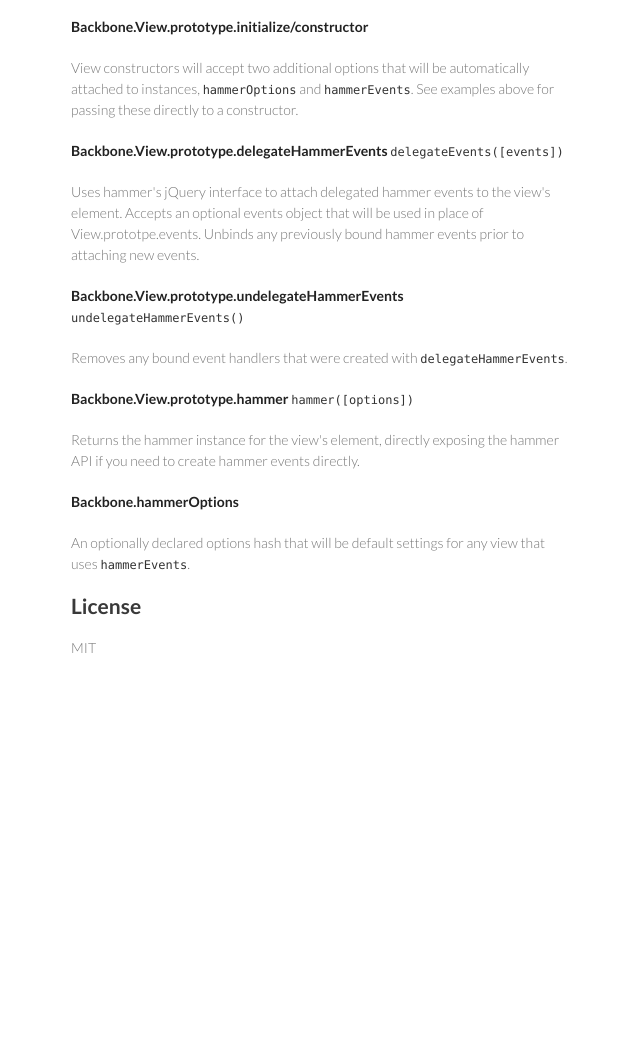
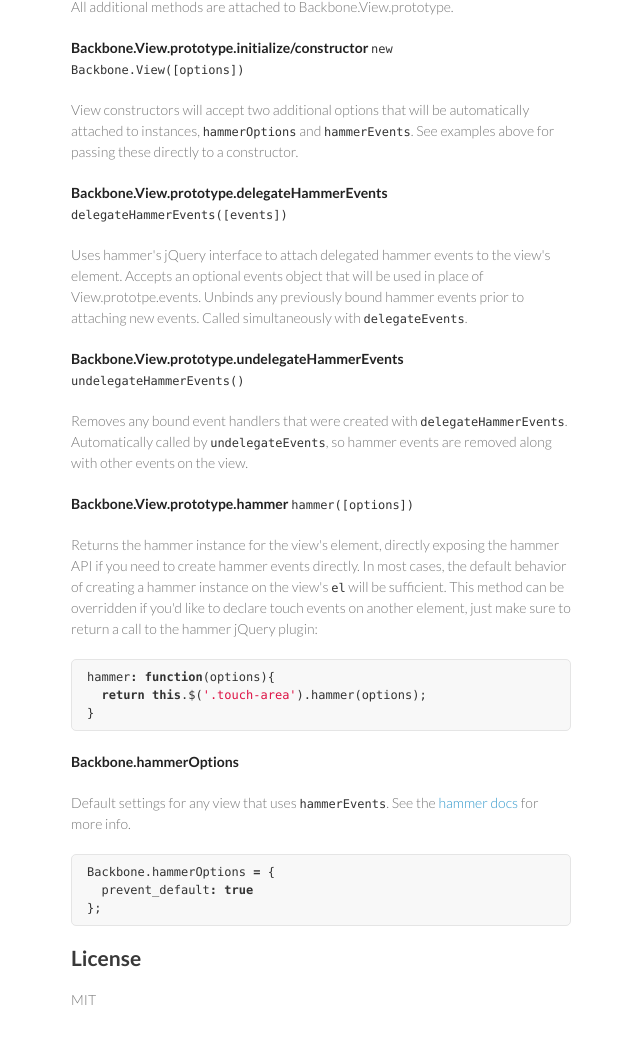
Before and after one commit to wookiehangover/backbone.hammer, a plain HTML site: page index.html in a window 1280 px wide. Shown: the part 965-2008 px from the top of the page, without its empty margins (499-1139 px from the left). Before the commit the page ends 1693 px from the top, so only its background shows below. Drawn offline with Linux system fonts and the light colour scheme.

```diff
--- a/index.html
+++ b/index.html
@@ -45,8 +45,9 @@
 <h2>
 <a name="usage" class="anchor" href="#usage"><span class="octicon octicon-link"></span></a>Usage</h2>
 
-<p>Depends on the <a href="https://github.com/EightMedia/hammer.js/blob/master/dist/jquery.hammer.js">hammerjs jquery plugin</a> (Backbone Views need jQuery after
-all).</p>
+<p>Depends on the <a href="https://github.com/EightMedia/hammer.js/blob/master/dist/jquery.hammer.js">Hammerjs jQuery
+plugin</a>,
+jQuery and, of course, Backbone and Underscore.</p>
 
 <div class="highlight"><pre><span class="kd">var</span> <span class="nx">view</span> <span class="o">=</span> <span class="k">new</span> <span class="nx">Backbone</span><span class="p">.</span><span class="nx">View</span><span class="p">({</span>
   <span class="nx">hammerEvents</span><span class="o">:</span> <span class="p">{</span>
@@ -82,33 +83,49 @@
 
 <p>All additional methods are attached to Backbone.View.prototype.</p>
 
-<p><strong>Backbone.View.prototype.initialize/constructor</strong></p>
+<p><strong>Backbone.View.prototype.initialize/constructor</strong> <code>new Backbone.View([options])</code></p>
 
 <p>View constructors will accept two additional options that will be
 automatically attached to instances, <code>hammerOptions</code> and <code>hammerEvents</code>.
 See examples above for passing these directly to a constructor.</p>
 
-<p><strong>Backbone.View.prototype.delegateHammerEvents</strong> <code>delegateEvents([events])</code></p>
+<p><strong>Backbone.View.prototype.delegateHammerEvents</strong> <code>delegateHammerEvents([events])</code></p>
 
 <p>Uses hammer's jQuery interface to attach delegated hammer events to the
 view's element. Accepts an optional events object that will be used in
 place of View.prototpe.events. Unbinds any previously bound hammer
-events prior to attaching new events.</p>
+events prior to attaching new events. Called simultaneously with
+<code>delegateEvents</code>.</p>
 
 <p><strong>Backbone.View.prototype.undelegateHammerEvents</strong> <code>undelegateHammerEvents()</code></p>
 
 <p>Removes any bound event handlers that were created with
-<code>delegateHammerEvents</code>.</p>
+<code>delegateHammerEvents</code>. Automatically called by <code>undelegateEvents</code>, so
+hammer events are removed along with other events on the view.</p>
 
 <p><strong>Backbone.View.prototype.hammer</strong> <code>hammer([options])</code></p>
 
 <p>Returns the hammer instance for the view's element, directly exposing
-the hammer API if you need to create hammer events directly.</p>
+the hammer API if you need to create hammer events directly. In most
+cases, the default behavior of creating a hammer instance on the view's
+<code>el</code> will be sufficient. This method can be overridden if you'd like
+to declare touch events on another element, just make sure to return a
+call to the hammer jQuery plugin:</p>
+
+<div class="highlight"><pre><span class="nx">hammer</span><span class="o">:</span> <span class="kd">function</span><span class="p">(</span><span class="nx">options</span><span class="p">){</span>
+  <span class="k">return</span> <span class="k">this</span><span class="p">.</span><span class="nx">$</span><span class="p">(</span><span class="s1">'.touch-area'</span><span class="p">).</span><span class="nx">hammer</span><span class="p">(</span><span class="nx">options</span><span class="p">);</span>
+<span class="p">}</span>
+</pre></div>
 
 <p><strong>Backbone.hammerOptions</strong></p>
 
-<p>An optionally declared options hash that will be default settings for
-any view that uses <code>hammerEvents</code>.</p>
+<p>Default settings for any view that uses <code>hammerEvents</code>. See the <a href="https://github.com/EightMedia/hammer.js/wiki/Getting-Started#gesture-options">hammer
+docs</a> for more info.</p>
+
+<div class="highlight"><pre><span class="nx">Backbone</span><span class="p">.</span><span class="nx">hammerOptions</span> <span class="o">=</span> <span class="p">{</span>
+  <span class="nx">prevent_default</span><span class="o">:</span> <span class="kc">true</span>
+<span class="p">};</span>
+</pre></div>
 
 <h2>
 <a name="license" class="anchor" href="#license"><span class="octicon octicon-link"></span></a>License</h2>
```
Also changed, not shown: params.json (+1 -1 lines).
